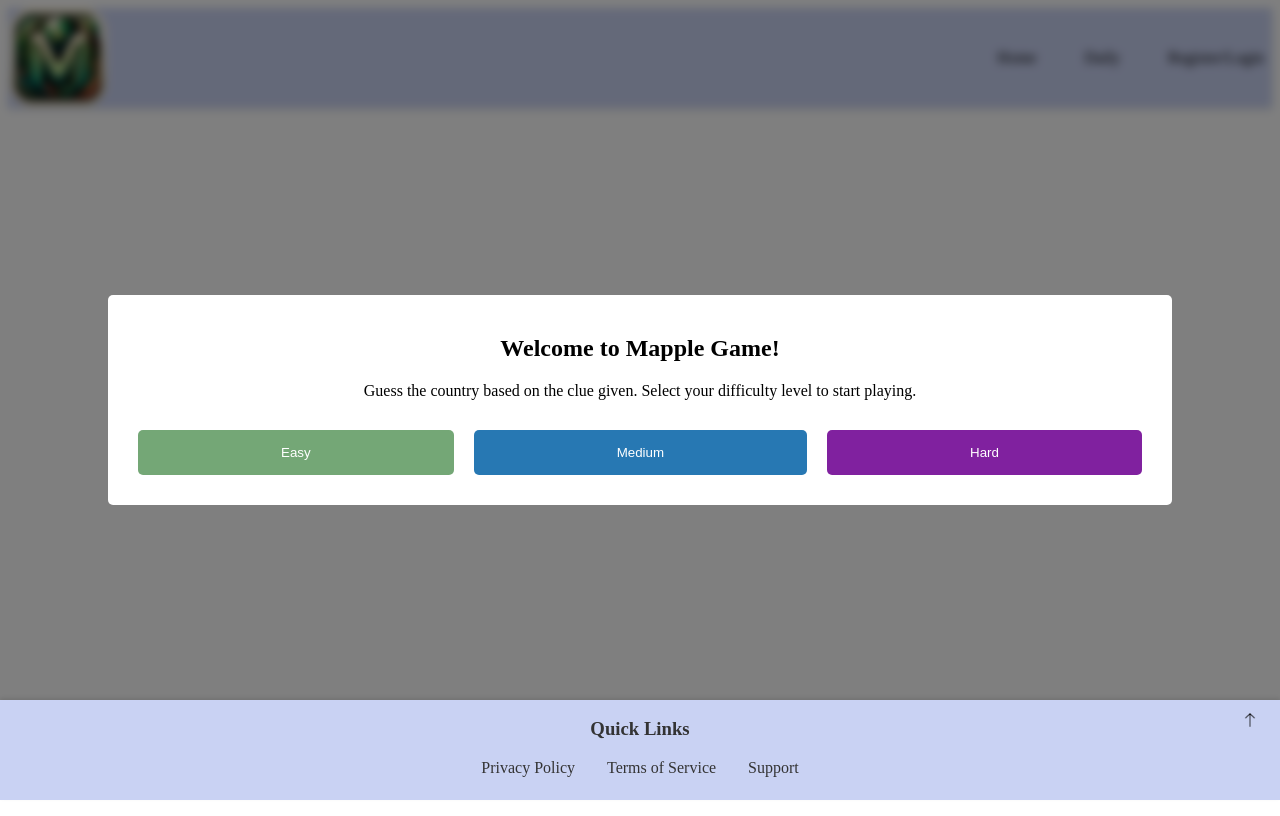
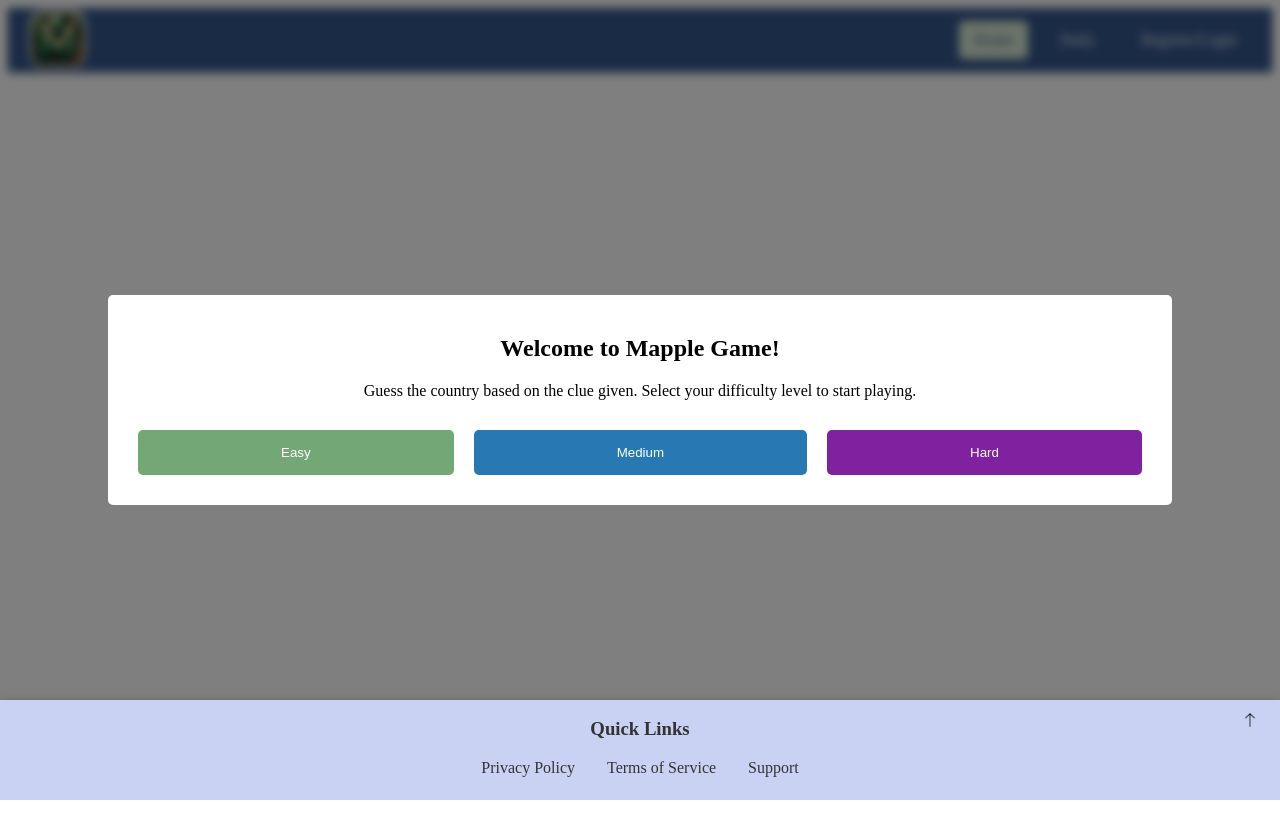
Before and after one commit to WuTangLan1/Mapple, a Vue app: page / in a window 1280 px wide. Built offline with nearby package versions, Linux system fonts and the light colour scheme.

Commit message:
merge time

```diff
--- a/src/components/homedir/topheader.vue
+++ b/src/components/homedir/topheader.vue
@@ -1,5 +1,3 @@
-<!-- This is the code for the src\components\homedir\topheader.vue -->
-
 <template>
   <header class="top-header">
     <div class="logo-container">
@@ -24,11 +22,10 @@ export default {
   display: flex;
   align-items: center;
   justify-content: space-between;
-  background-color: #c9d2f3;
-  box-shadow: 0 2px 4px rgba(0, 0, 0, 0.1);
-  width: 100%;
-  max-height: 100px;
-  overflow: hidden;
+  padding: 0 20px;
+  background-color: #34568B;
+  color: #FFFFFF;
+  box-shadow: 0 2px 4px rgba(0, 0, 0, 0.2);
 }
 
 .logo-container {
@@ -36,24 +33,28 @@ export default {
 }
 
 .logo {
-  max-height: clamp(50px, 8vw, 120px);
-  max-width: 100%;
+  height: auto;
+  width: auto;
+  max-height: 60px;
 }
 
 .navigation {
   display: flex;
-  justify-content: flex-end;
-  gap: 2rem;
+  gap: 1rem;
 }
 
 .nav-link {
   text-decoration: none;
-  color: #000;
-  padding: 0.5em;
-  font-size: clamp(0.8em, 2.5vw, 1em); /* Adjust font size for responsive design */
+  color: #FFF;
+  padding: 10px 15px;
+  border-radius: 5px;
+  font-size: 1rem;
+  transition: background-color 0.3s ease;
 }
 
-.nav-link:hover {
-  text-decoration: underline;
+.nav-link:hover, .nav-link.router-link-exact-active {
+  background-color: #D9EAD3;
+  color: #34568B;
+  text-decoration: none;
 }
 </style>
```
